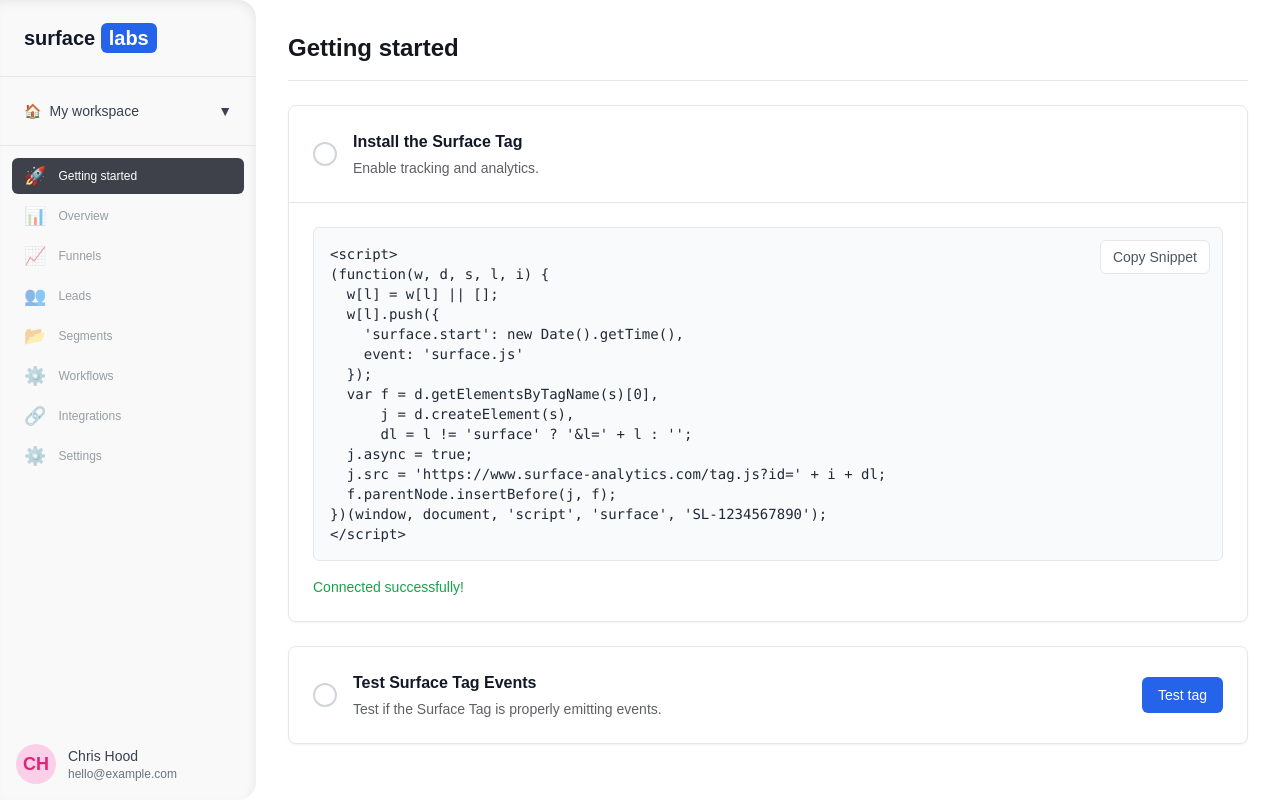
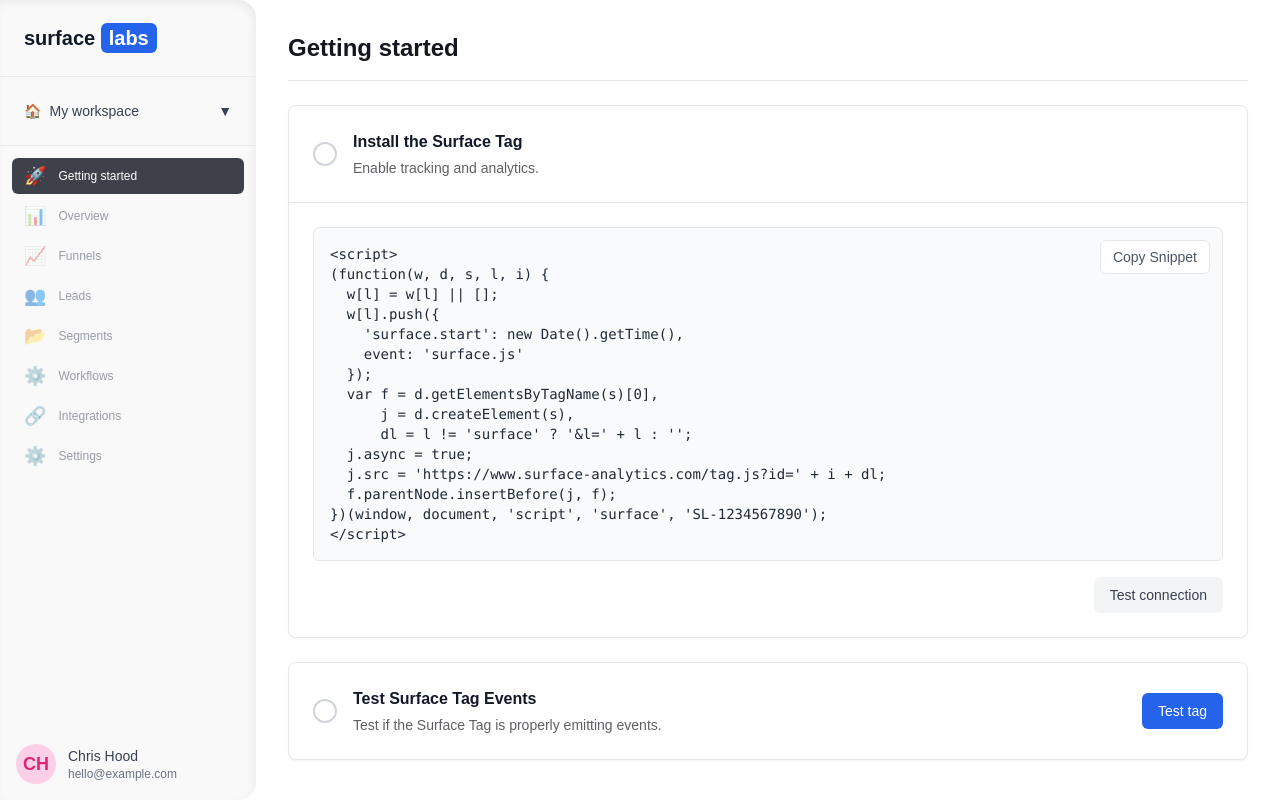
Before and after one commit to harshmanwani/surface-workflow-project, a Next.js app: page / in a window 1280 px wide. Both pictures are taken after a click on the element 768 px from the left and 154 px from the top of the page. Built offline with nearby package versions, Linux system fonts and the light colour scheme; a web font is replaced by a local one.

Commit message:
create the check connection api and toast notify in the ui

```diff
--- /dev/null
+++ b/src/app/api/check-tag/route.ts
@@ -0,0 +1,22 @@
+import { NextResponse } from "next/server";
+import { PrismaClient } from "@prisma/client";
+
+const prisma = new PrismaClient();
+
+export async function GET() {
+  try {
+    const latestEvent = await prisma.event.findFirst({
+      where: { event: 'Track' },
+      orderBy: { createdAt: 'desc' },
+    });
+
+    if (latestEvent) {
+      return NextResponse.json({ success: true });
+    } else {
+      return NextResponse.json({ success: false }, { status: 404 });
+    }
+  } catch (error) {
+    console.error("Error checking tag:", error);
+    return NextResponse.json({ error: "Failed to check tag" }, { status: 500 });
+  }
+}
--- a/src/components/EventTable.tsx
+++ b/src/components/EventTable.tsx
@@ -3,7 +3,7 @@
 import { Event } from "@prisma/client";
 import ActionButton from "./ActionButton";
 
-export default function EventTable() {
+export default function EventTable({ updateStepCompletion }: { updateStepCompletion: (step: number, completed: boolean) => void }) {
   const [events, setEvents] = useState<Event[]>([]);
   const [loading, setLoading] = useState(true);
   const [error, setError] = useState<string | null>(null);
@@ -22,6 +22,9 @@
       setEvents(data.events);
       setTotalPages(data.totalPages);
       setCurrentPage(data.currentPage);
+      if (data.events.length > 0) {
+        updateStepCompletion(1, true);
+      }
     } catch (error) {
       console.error("Error fetching events:", error);
       setError("Failed to load events. Please try again.");
--- a/src/components/GettingStarted.tsx
+++ b/src/components/GettingStarted.tsx
@@ -2,6 +2,8 @@
 import { useEffect, useState } from "react";
 import CollapsibleCard from "./CollapsibleCard";
 import EventTable from "./EventTable";
+import ActionButton from "./ActionButton";
+import Toast from "./Toast";
 
 const codeString = `<script>
 (function(w, d, s, l, i) {
@@ -25,6 +27,9 @@
     { title: "Test Surface Tag Events", completed: false, collapseButtonLabel: "Test tag" }
   ]);
   const [codeSnippet, setCodeSnippet] = useState(codeString);
+  const [toastMessage, setToastMessage] = useState("");
+  const [toastType, setToastType] = useState<"info" | "success" | "error">("info");
+  const [showToast, setShowToast] = useState(false);
 
   const updateStepCompletion = (index: number, completed: boolean) => {
     setSteps(steps.map((step, i) => i === index ? { ...step, completed } : step));
@@ -32,7 +37,30 @@
 
   const copyToClipboard = () => {
     navigator.clipboard.writeText(codeSnippet);
-    alert("Code snippet copied to clipboard!");
+    setToastMessage("Code snippet copied to clipboard!");
+    setToastType("success");
+    setShowToast(true);
+  };
+
+  const testConnection = async () => {
+    setToastMessage("Checking for Tag...");
+    setToastType("info");
+    setShowToast(true);
+
+    try {
+      const response = await fetch('/api/check-tag');
+      if (response.ok) {
+        setToastMessage("Connected successfully!");
+        setToastType("success");
+        updateStepCompletion(0, true);
+      } else {
+        throw new Error("Connection failed");
+      }
+    } catch (error) {
+      setToastMessage("We couldn't detect the Surface Tag on your website. Please ensure the snippet is added correctly.");
+      setToastType("error");
+    }
+    setShowToast(true);
   };
 
   useEffect(() => {
@@ -60,7 +88,14 @@
             <code>{codeSnippet}</code>
           </pre>
         </div>
-        <p className="mt-4 text-sm text-green-600 font-medium">Connected successfully!</p>
+        <Toast message={toastMessage} type={toastType} show={showToast} onClose={() => setShowToast(false)} />
+        <div className="mt-4 flex justify-end">
+          <ActionButton
+            actionText="Test connection"
+            actionVariant="secondary"
+            onClick={testConnection}
+          />
+        </div>
       </CollapsibleCard>
       <CollapsibleCard
         title={steps?.[1]?.title ?? ""}
@@ -68,7 +103,7 @@
         completed={steps?.[1]?.completed ?? false}
         collapseButtonLabel={steps?.[1]?.collapseButtonLabel ?? ""}
       >
-        <EventTable />
+        <EventTable updateStepCompletion={updateStepCompletion} />
       </CollapsibleCard>
     </div>
   );
--- /dev/null
+++ b/src/components/Toast.tsx
@@ -0,0 +1,20 @@
+
+interface ToastProps {
+  message: string;
+  type: 'info' | 'success' | 'error';
+  show: boolean;
+  onClose: () => void;
+}
+
+export default function Toast({ message, type, show, onClose }: ToastProps) {
+
+  if (!show) return null;
+
+  const bgColor = type === 'info' ? 'bg-[#F1F4FD]' : type === 'success' ? 'bg-[#EFFAF6]' : 'bg-[#FDEDF0]';
+
+  return (
+    <div className={`${bgColor} text-sm my-4 space-y-2 text-[#0A0D14] px-4 py-2 rounded-md`}>
+      {message}
+    </div>
+  );
+}
```
